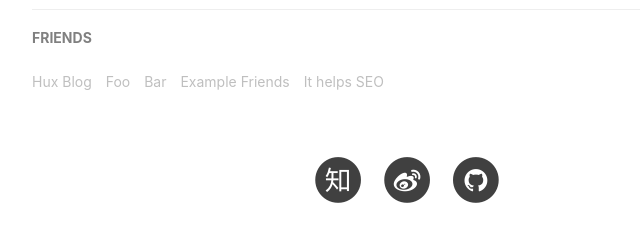
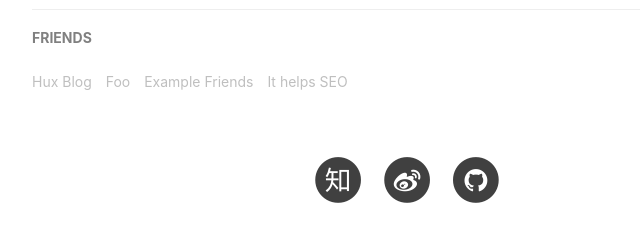
Before and after one commit to MatricariaMua/MatricariaMua.github.io, a plain HTML site: page 2015/01/29/hello-2015/index.html in a window 1280 px wide. Shown: the part 2943-3177 px from the top of the page, 233-873 px from the left. Drawn offline with nearby package versions, Linux system fonts and the light colour scheme; a script that the page names is missing.

Commit message:
Site updated: 2016-05-12 12:39:56

```diff
--- a/2015/01/29/hello-2015/index.html
+++ b/2015/01/29/hello-2015/index.html
@@ -304,8 +304,6 @@
 
                         <li><a href="#">Foo</a></li>
 
-                        <li><a href="#">Bar</a></li>
-
                         <li><a href="#">Example Friends</a></li>
 
                         <li><a href="#">It helps SEO</a></li>
```
Also changed, not shown: about/index.html (+0 -2 lines), index.html (+0 -2 lines).
